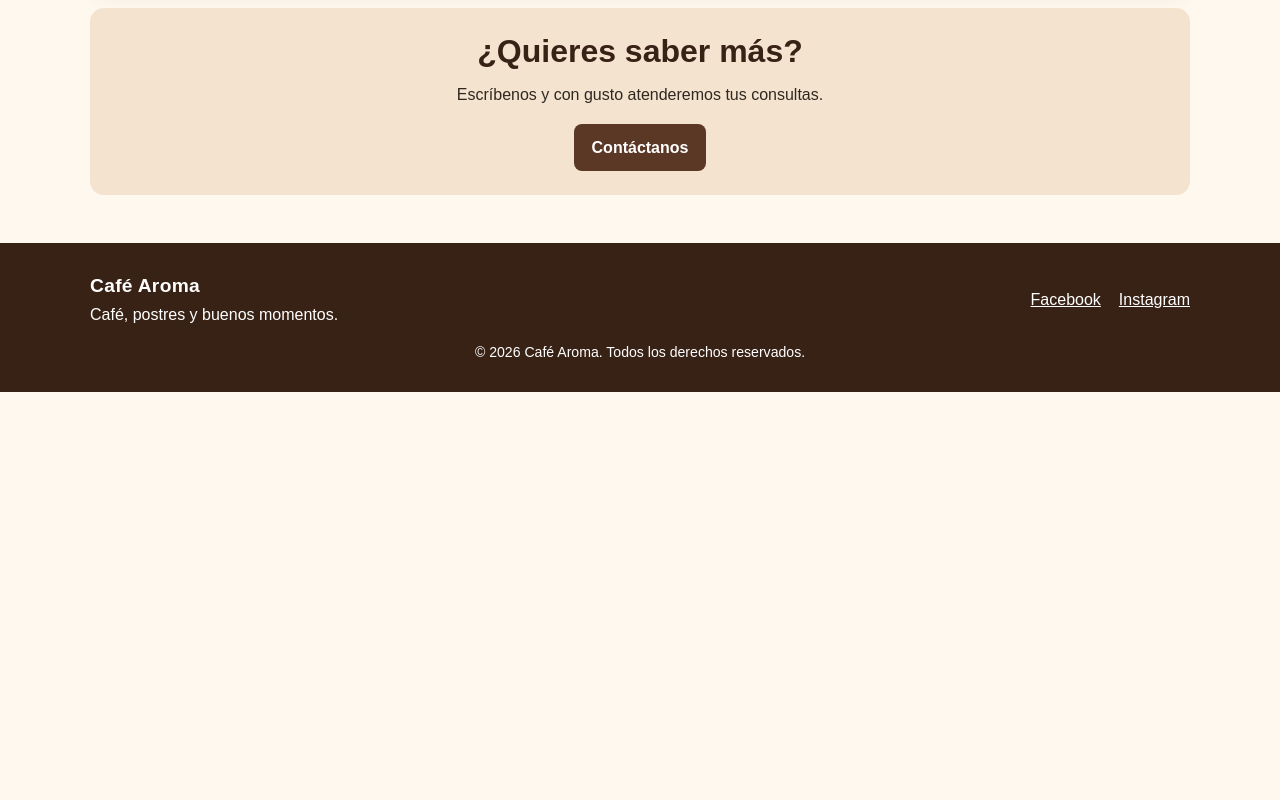
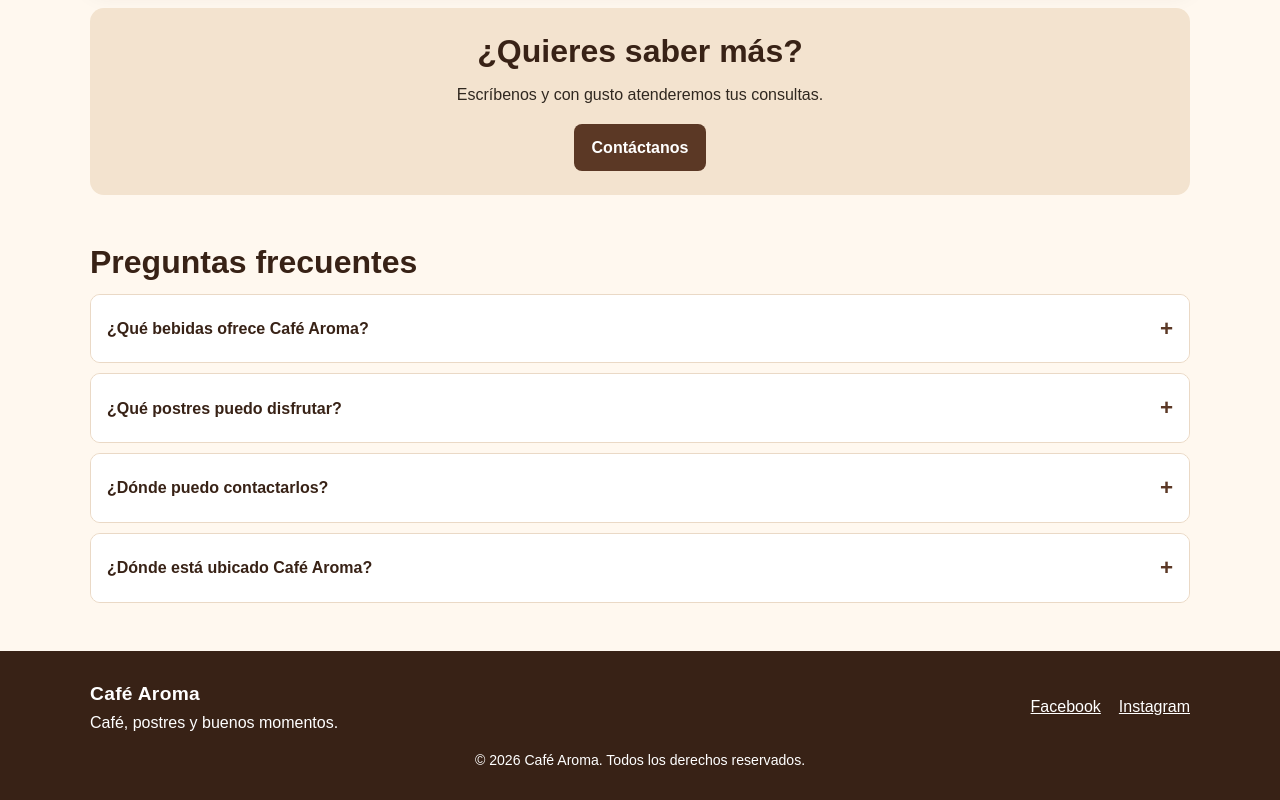
Before and after one commit to Emily071926/proyecto-1, a plain HTML site: page servicios.html in a window 1280 px wide. Shown: the part 1035-1835 px from the top of the page. Before the commit the page ends 1427 px from the top, so only its background shows below. Drawn offline with Linux system fonts and the light colour scheme.

Commit message:
Actualiza laboratorio y servicios de Cafe Aroma

```diff
--- a/servicios.html
+++ b/servicios.html
@@ -24,6 +24,49 @@
       <div class="servicio-fila"><img src="img/postres.png" alt="Postre de chocolate"><div><h2>Postres</h2><p>Deliciosos postres para complementar tu bebida favorita.</p></div></div>
       <div class="llamado"><h2>¿Quieres saber más?</h2><p>Escríbenos y con gusto atenderemos tus consultas.</p><a class="boton" href="contacto.html">Contáctanos</a></div>
     </section>
+    <section class="contenedor preguntas">
+  <h2>Preguntas frecuentes</h2>
+
+  <div class="accordion">
+
+    <div class="accordion-item">
+      <button class="accordion-titulo" aria-expanded="false">
+        ¿Qué bebidas ofrece Café Aroma? <span>+</span>
+      </button>
+      <div class="accordion-contenido">
+        <p>Ofrecemos café caliente, cappuccino y bebidas frías.</p>
+      </div>
+    </div>
+
+    <div class="accordion-item">
+      <button class="accordion-titulo" aria-expanded="false">
+        ¿Qué postres puedo disfrutar? <span>+</span>
+      </button>
+      <div class="accordion-contenido">
+        <p>Contamos con deliciosas opciones de postres.</p>
+      </div>
+    </div>
+
+    <div class="accordion-item">
+      <button class="accordion-titulo" aria-expanded="false">
+        ¿Dónde puedo contactarlos? <span>+</span>
+      </button>
+      <div class="accordion-contenido">
+        <p>Puedes comunicarte con nosotros desde la página de contacto.</p>
+      </div>
+    </div>
+
+    <div class="accordion-item">
+      <button class="accordion-titulo" aria-expanded="false">
+        ¿Dónde está ubicado Café Aroma? <span>+</span>
+      </button>
+      <div class="accordion-contenido">
+        <p>Próximamente compartiremos nuestra ubicación.</p>
+      </div>
+    </div>
+
+  </div>
+</section>
   </main>
   <footer class="footer"><div class="footer-contenedor contenedor"><div><a class="logo logo-footer" href="index.html">Café Aroma</a><p>Café, postres y buenos momentos.</p></div><div class="redes"><a href="https://www.facebook.com/" target="_blank" rel="noopener noreferrer">Facebook</a><a href="https://www.instagram.com/" target="_blank" rel="noopener noreferrer">Instagram</a></div><p class="copyright">© 2026 Café Aroma. Todos los derechos reservados.</p></div></footer>
 </body>
```
Also changed, not shown: laboratorio.html (+1 -1 lines).
